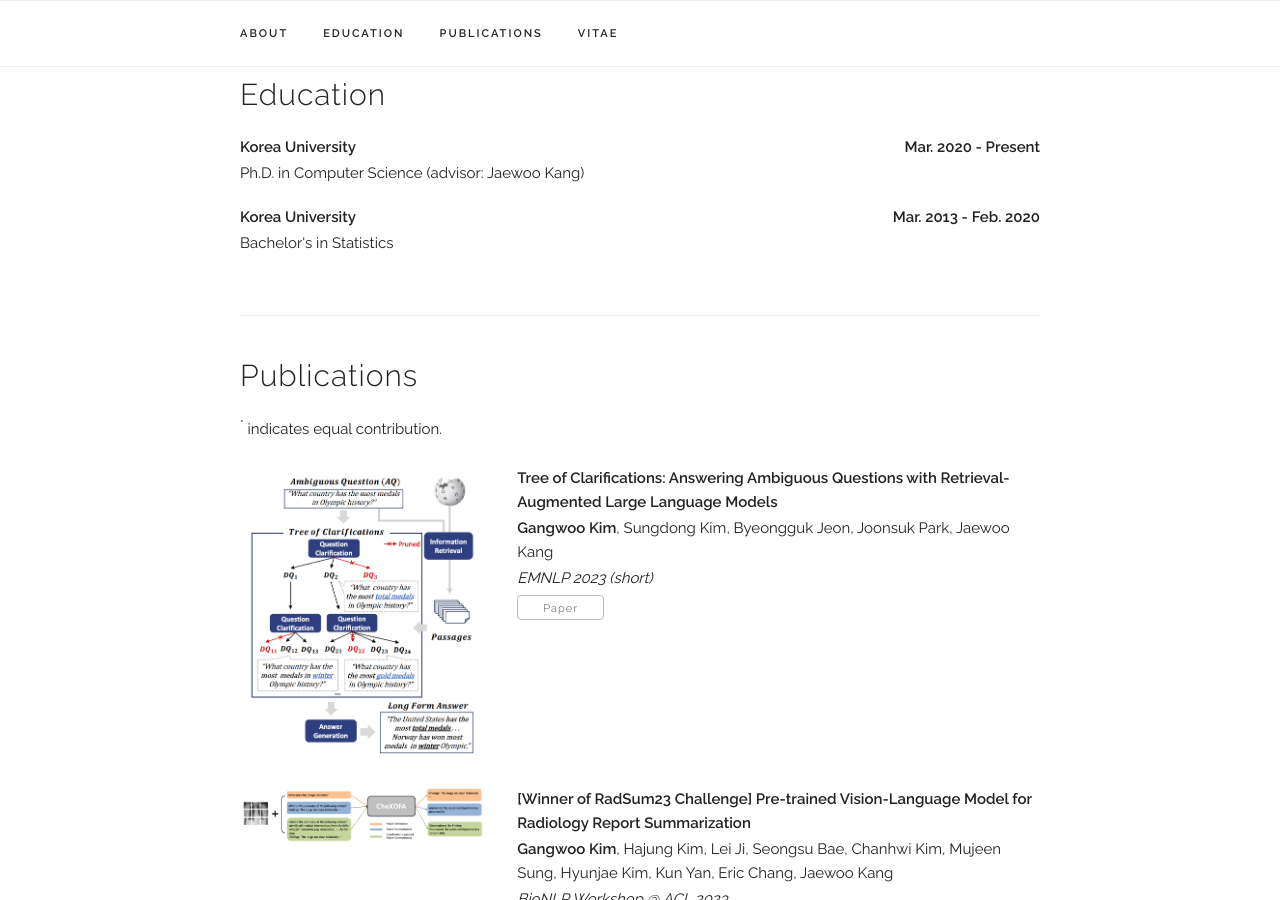
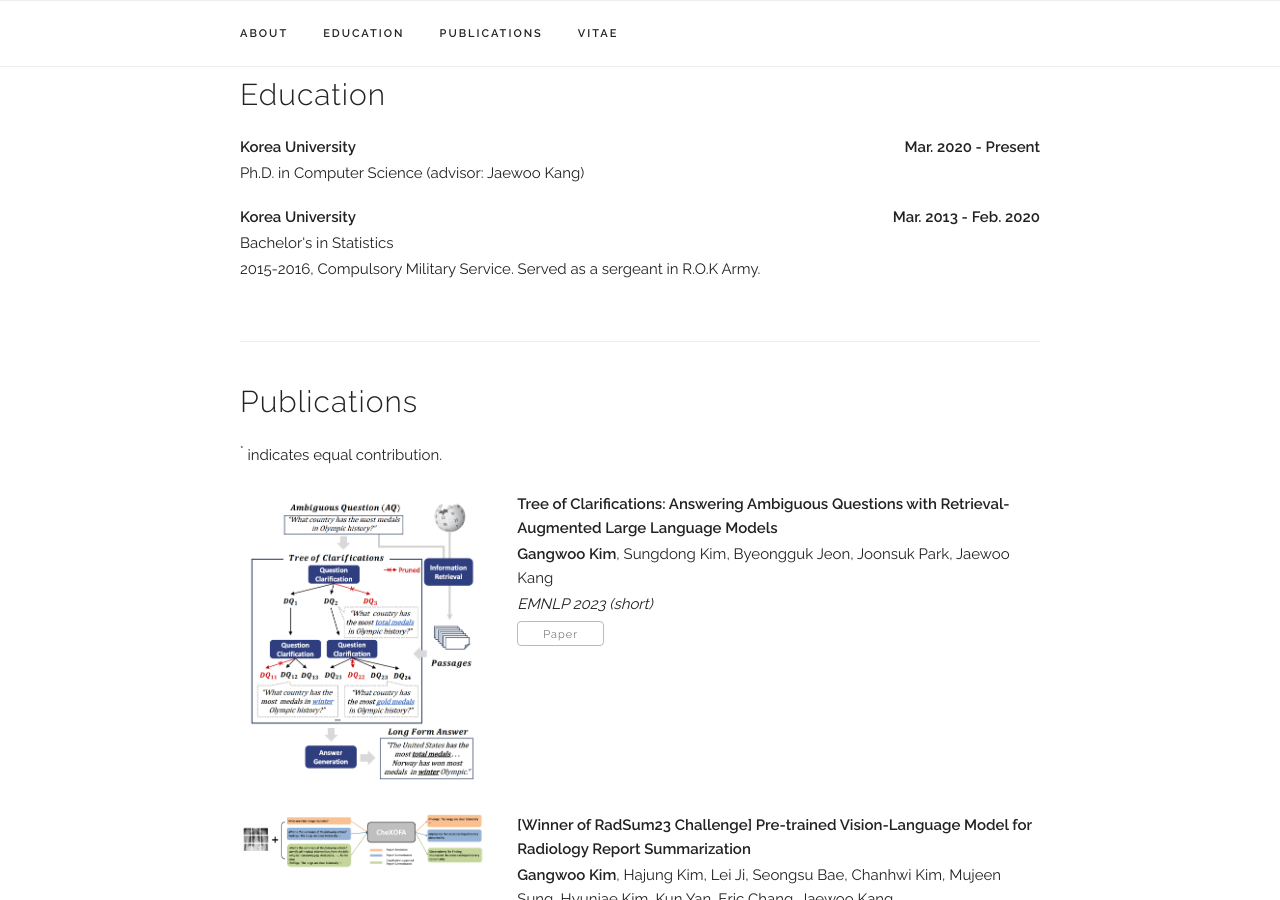
Before and after one commit to gankim/gankim.github.io, a Jekyll site: the page built from index.html, in a window 1280 px wide and 900 px high, scrolled down 1050 px. Built offline with Jekyll 4.4.1, drawn with Linux system fonts in a browser that asks for light colours; some web fonts are replaced.

Commit message:
modify detail

```diff
--- a/index.html
+++ b/index.html
@@ -61,6 +61,7 @@ layout: default
           <p class="title"><b>Korea University<b style="float:right;">Mar. 2013 - Feb. 2020</b></b></p>
 
           <p>Bachelor's in Statistics </p>
+          <p>2015-2016, Compulsory Military Service. Served as a sergeant in R.O.K Army. </p>
           <p></p>
         </div>
 </div>
```
